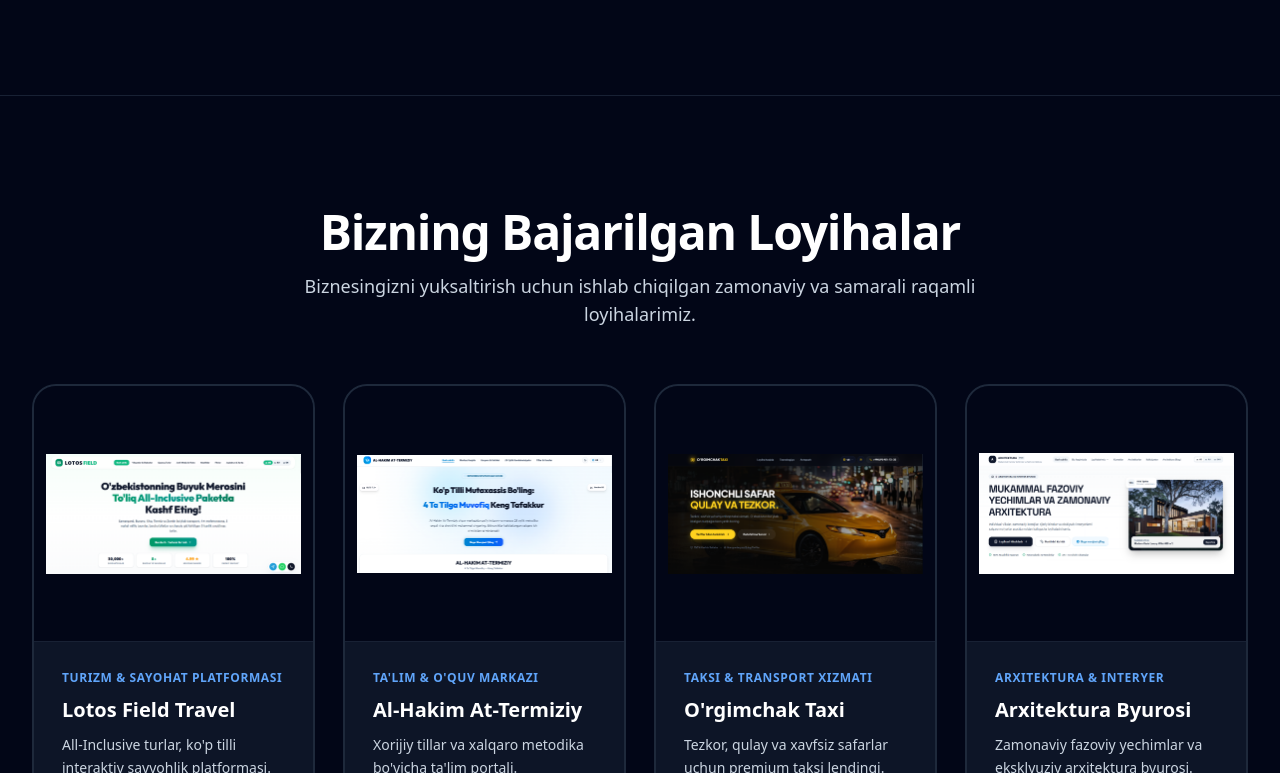
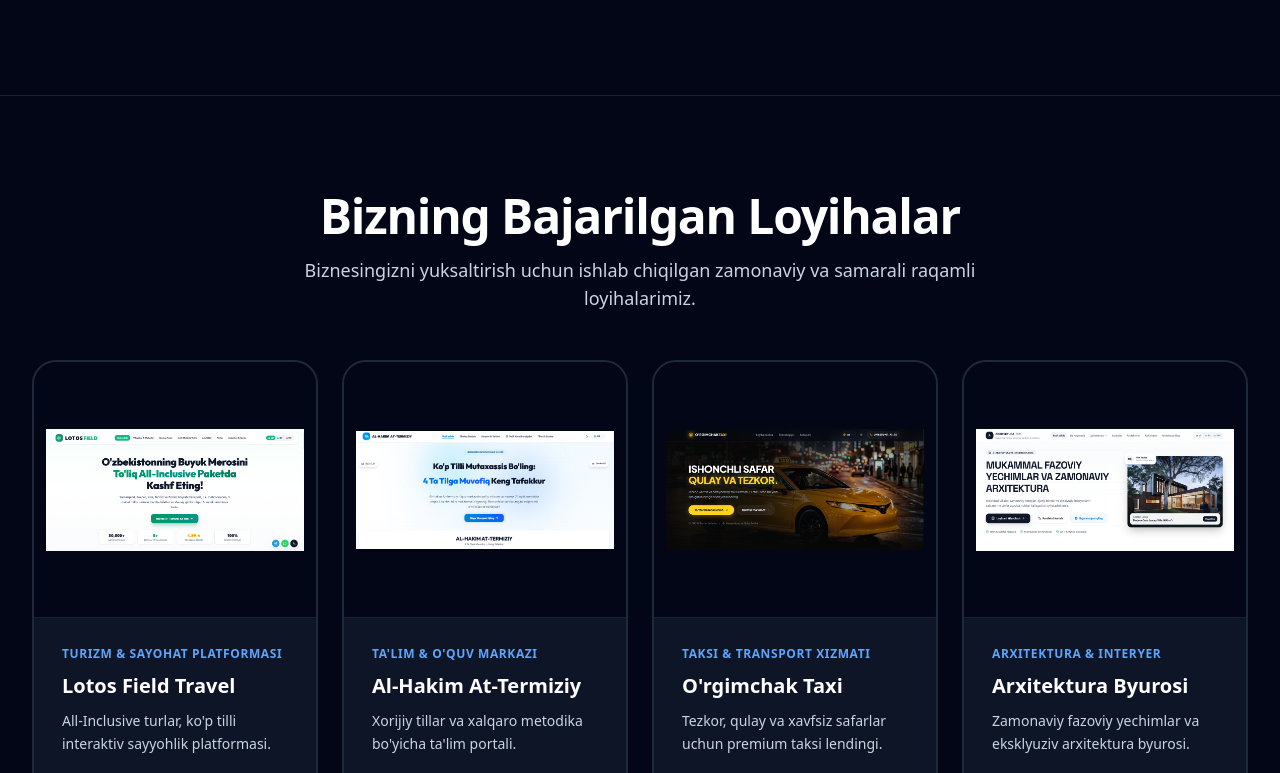
Before and after one commit to humoyun1773/IT-xizmatlari, a Next.js app in the folder frontend/: page / in a window 1280 px wide. Shown: the part 2847-3620 px from the top of the page. Built offline with nearby package versions, Linux system fonts and the light colour scheme.

Commit message:
fix(ui): harmonize project section container to standard max-w-7xl grid alignment

```diff
--- a/frontend/src/app/page.tsx
+++ b/frontend/src/app/page.tsx
@@ -308,10 +308,10 @@
       </section>
 
       {/* ========================================================================= */}
-      {/* 4-CHI BO'LIM: BIZNING LOYIHALAR (4 TA CARD 1 QATORDA - ULTRA KATTA EN)    */}
+      {/* 4-CHI BO'LIM: BIZNING LOYIHALAR (4 TA CARD 1 QATORDA)                     */}
       {/* ========================================================================= */}
-      <section id="section-projects" className="py-28 px-4 sm:px-6 lg:px-8 max-w-[1720px] mx-auto w-full border-t border-slate-800/80">
-        <div className="space-y-14">
+      <section id="section-projects" className="py-24 px-4 sm:px-6 lg:px-8 max-w-7xl mx-auto w-full border-t border-slate-800/80">
+        <div className="space-y-12">
           {/* Header */}
           <div className="text-center space-y-4 max-w-3xl mx-auto">
             <h2 className="text-3xl sm:text-5xl font-black text-white tracking-tight leading-tight">
@@ -322,8 +322,8 @@
             </p>
           </div>
 
-          {/* 4 Large Cards in 1 Row with +50px width */}
-          <div className="grid grid-cols-1 sm:grid-cols-2 lg:grid-cols-4 gap-6 lg:gap-7">
+          {/* 4 Cards in 1 Row */}
+          <div className="grid grid-cols-1 sm:grid-cols-2 lg:grid-cols-4 gap-6">
             {t.projectsSection.items.map((proj, idx) => (
               <a
                 key={idx}
```
